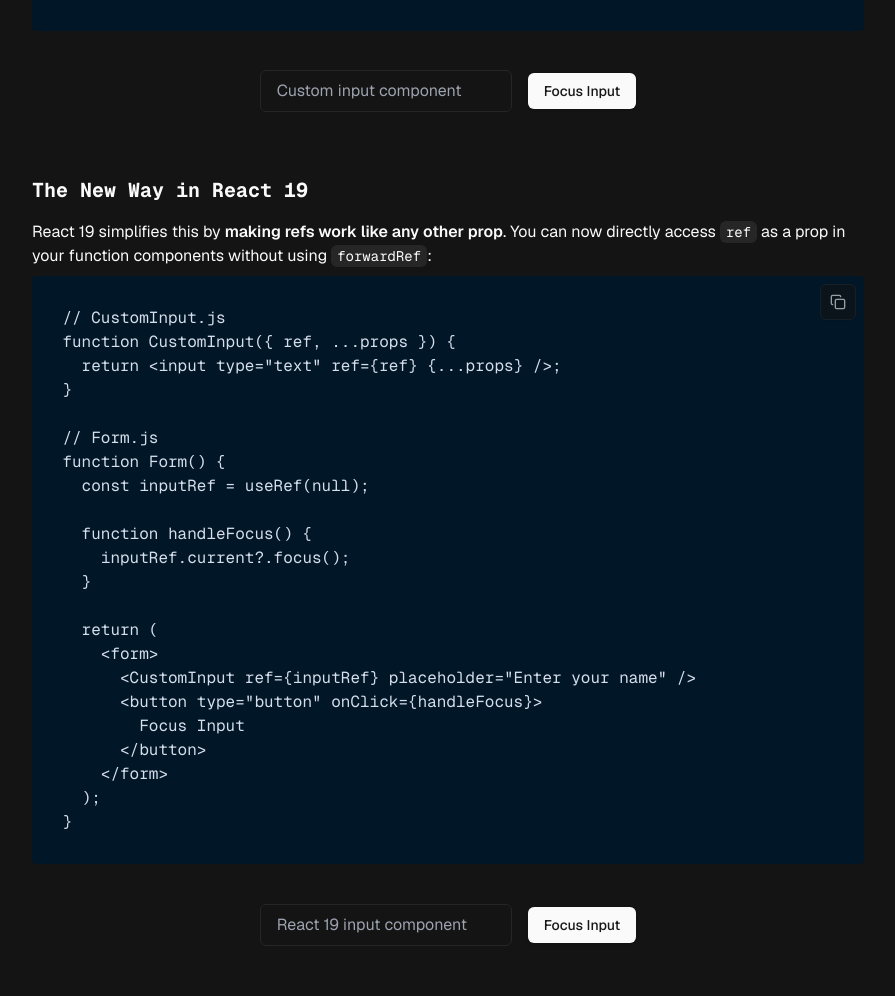
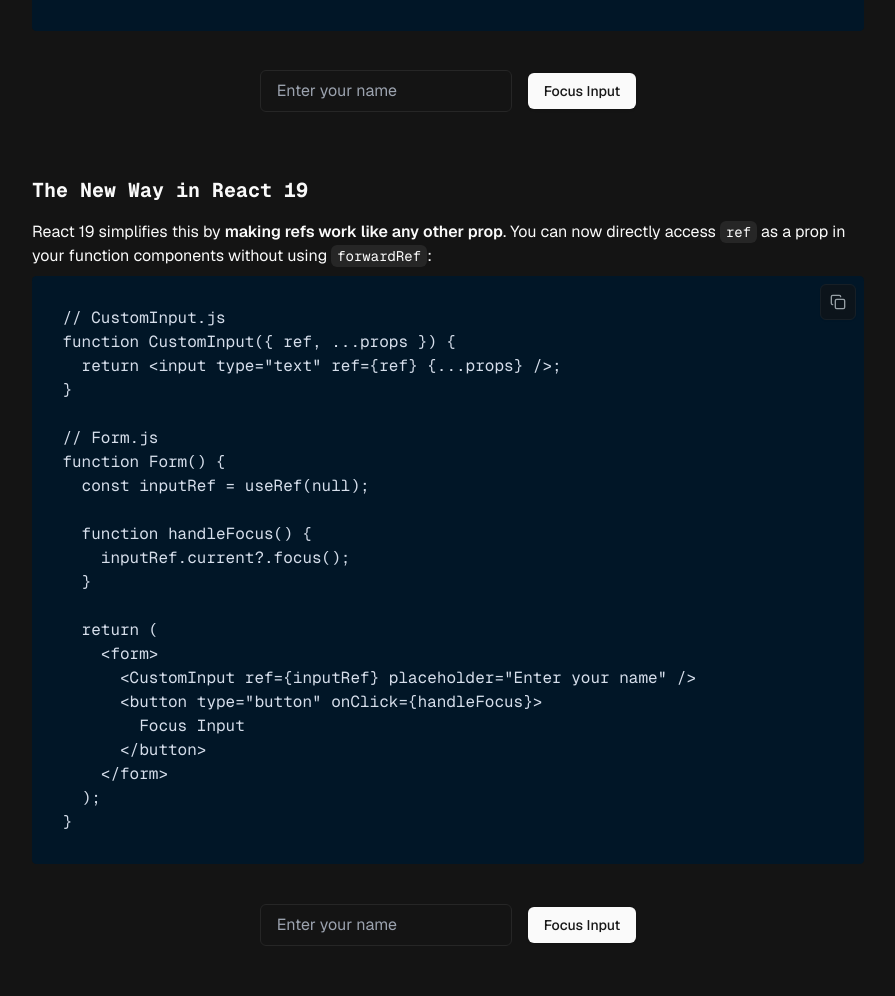
Before and after one commit to marcoshaber99/personal-site, a Next.js app: page /blog/useref-evolution in a window 1280 px wide. Shown: the part 2625-3621 px from the top of the page, without its empty margins (192-1087 px from the left). Built offline with nearby package versions, Linux system fonts and the light colour scheme.

Commit message:
Refactor input placeholder in useref-evolution demos

```diff
--- a/app/blog/useref-evolution/forward-ref-demo.tsx
+++ b/app/blog/useref-evolution/forward-ref-demo.tsx
@@ -26,7 +26,7 @@
 
   return (
     <div className="not-prose flex flex-col sm:flex-row gap-4 items-center justify-center">
-      <CustomInput ref={inputRef} placeholder="Custom input component" />
+      <CustomInput ref={inputRef} placeholder="Enter your name" />
       <Button onClick={focusInput}>Focus Input</Button>
     </div>
   );
--- a/app/blog/useref-evolution/new-ref-demo.tsx
+++ b/app/blog/useref-evolution/new-ref-demo.tsx
@@ -26,7 +26,7 @@
 
   return (
     <div className="not-prose flex flex-col sm:flex-row gap-4 items-center justify-center">
-      <CustomInput ref={inputRef} placeholder="React 19 input component" />
+      <CustomInput ref={inputRef} placeholder="Enter your name" />
       <Button onClick={focusInput}>Focus Input</Button>
     </div>
   );
```
